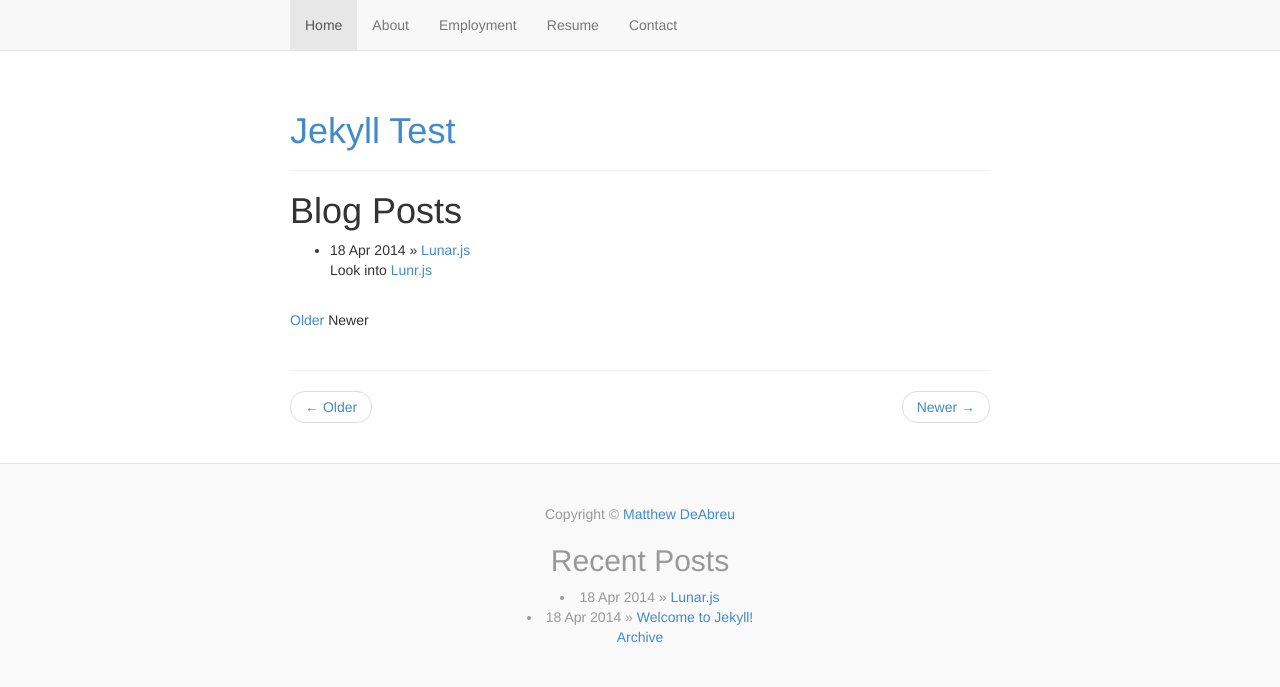
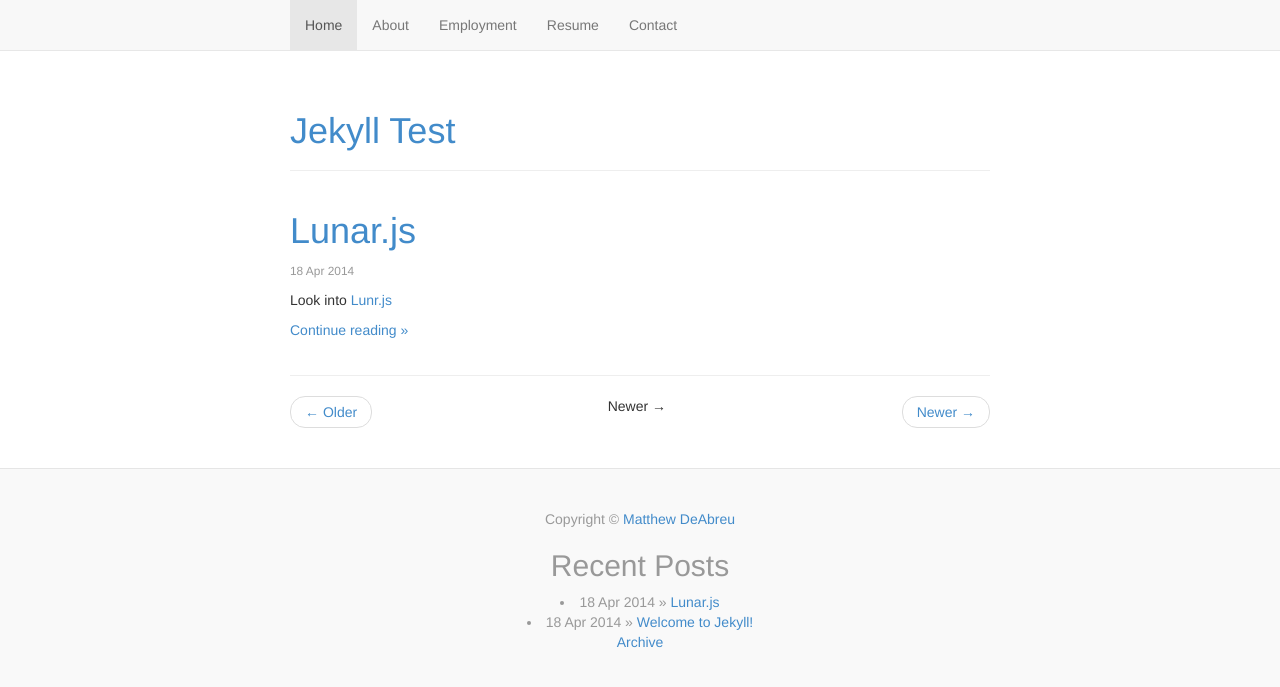
Before and after one commit to mdeabreu/mdeabreu, a Jekyll site: the page built from index.html, in a window 1280 px wide. Shown: the top 687 px of the page. Built offline with Jekyll 4.4.1, drawn with Linux system fonts in a browser that asks for light colours; nearby versions of some CDN libraries; the list of posts is cut into pages by our own code.

Commit message:
jekyll integration: cleaned up the front page and the post listing as well as fixed the pagination

```diff
--- a/_layouts/default.html
+++ b/_layouts/default.html
@@ -55,14 +55,6 @@
 
       {{ content }}
 
-      <!-- pagination -->
-      <div class="pager">
-        <ul class="pager">
-          <li class="previous"><a href="#">&larr; Older</a></li>
-          <li class="next"><a href="#">Newer &rarr;</a></li>
-        </ul>
-      </div><!-- /pagination -->
-
     </div> <!-- /main container -->
 
     <!-- footer -->
--- a/index.html
+++ b/index.html
@@ -3,28 +3,34 @@ layout: default
 title: Home
 ---
 
-<div id="home">
-  <h1>Blog Posts</h1>
-  <ul class="posts">
 {% for post in paginator.posts %}
-      <li><span>{{ post.date | date_to_string }}</span> &raquo; <a href="{{ post.url }}">{{ post.title }}</a><br>{{ post.excerpt }}</li>
+  <div class="row post">
+    <div class="col-md-12">
+      <h1><a href="{{ post.url }}">{{ post.title }}</a></h1>
+      <p><small class="text-muted">{{ post.date | date_to_string }}</small></p>
+      {{ post.excerpt }}
+      <p><a href="{{ post.url }}">Continue reading &raquo;</a></p>
+    </div>
+  </div>
 {% endfor %}
-  </ul>
-</div>
 
-<div class="pagination">
+<!-- pagination -->
+<div class="pager">
+  <ul class="pager">
     {% if paginator.next_page %}
-    <a class="pagination-item older" href="/page{{paginator.next_page}}">Older</a>
+      <li class="previous"><a href="/page{{paginator.next_page}}">&larr; Older</a></li>
     {% else %}
-    <span class="pagination-item older">Older</span>
+      <li class="previous disabled">&larr; Older</li>
     {% endif %}
+    <li class="next"><a href="/">Newer &rarr;</a></li>
     {% if paginator.previous_page %}
       {% if paginator.page == 2 %}
-      <a class="pagination-item newer" href="/">Newer</a>
+        <li class="next"><a href="/">Newer &rarr;</a></li>
       {% else %}
-      <a class="pagination-item newer" href="/page{{paginator.previous_page}}">Newer</a>
+        <li class="next"><a href="/page{{paginator.previous_page}}">Newer &rarr;</a></li>
       {% endif %}
     {% else %}
-    <span class="pagination-item newer">Newer</span>
+      <li class="next disabled">Newer &rarr;</li>
     {% endif %}
-</div>
+  </ul>
+</div><!-- /pagination -->
```
Lines whose indentation alone changed are shown as unchanged.
